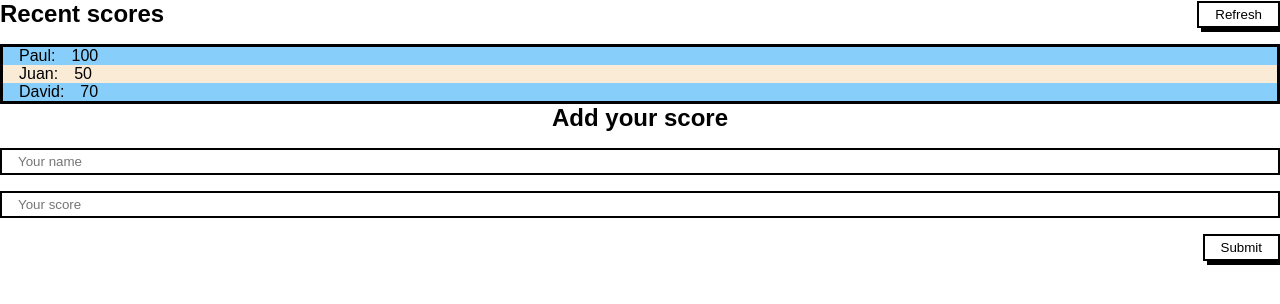
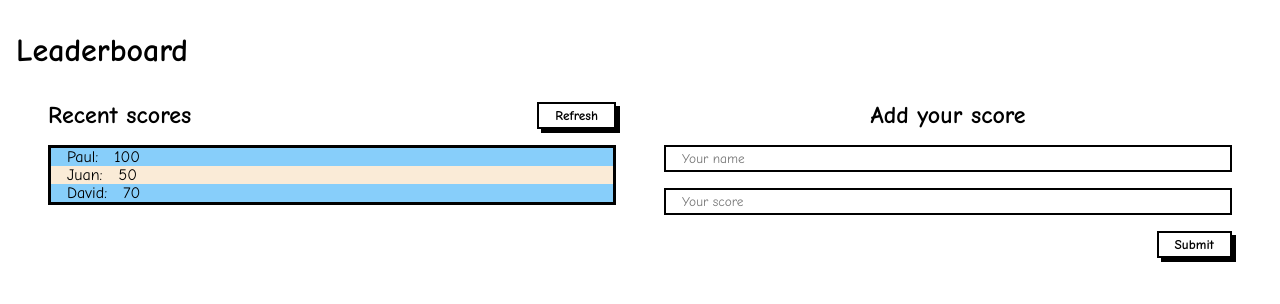
Before and after one commit to paulsaenzsucre/LeaderBoard, a website built with webpack: page src/index.html in a window 1280 px wide. Built offline with nearby package versions, Linux system fonts and the light colour scheme.

Commit message:
Refactor page HTML and CSS to look like wireframe.

```diff
--- a/src/index.html
+++ b/src/index.html
@@ -7,7 +7,10 @@
   <title>Leader Board</title>
 </head>
 <body>
-  <div id="container"></div>
+  <header>
+    <h1>Leaderboard</h1>
+  </header>
+  <div id="container" class="container"></div>
   <script src="./index.bundle.js"></script>
 </body>
 </html>
--- a/src/style.css
+++ b/src/style.css
@@ -2,20 +2,28 @@
   box-sizing: border-box;
   padding: 0;
   margin: 0;
+  font-family: 'Comic Sans MS', 'Comic Sans', cursive;
 }
 
-body {
-  font-family: Arial, Helvetica, sans-serif;
+h1 {
+  margin: 2rem 1rem;
 }
 
 input[type=text] {
-  border: 2px solid black;
+  border: 0.125rem solid black;
   padding: 0.25rem 1rem;
 }
 
 label,
 input[type=text] {
   width: 100%;
+}
+
+.container {
+  display: grid;
+  grid-template-columns: 1fr 1fr;
+  column-gap: 3rem;
+  padding: 0 3rem;
 }
 
 .heading-cont {
@@ -29,14 +37,16 @@ input[type=text] {
 .scoreboard-title {
   display: inline-block;
 }
+
 input[type=submit],
 .refresh-btn {
   margin-left: 1rem;
-  border: 2px solid black;
+  border: 0.125rem solid black;
   outline: none;
   background: none;
-  box-shadow: 4px 4px 0px 0px rgb(0 0 0);
+  box-shadow: 0.25rem 0.25rem 0 0 rgb(0 0 0);
   padding: 0.25rem 1rem;
+  font-weight: bolder;
 }
 
 .scoreboard-title {
```
